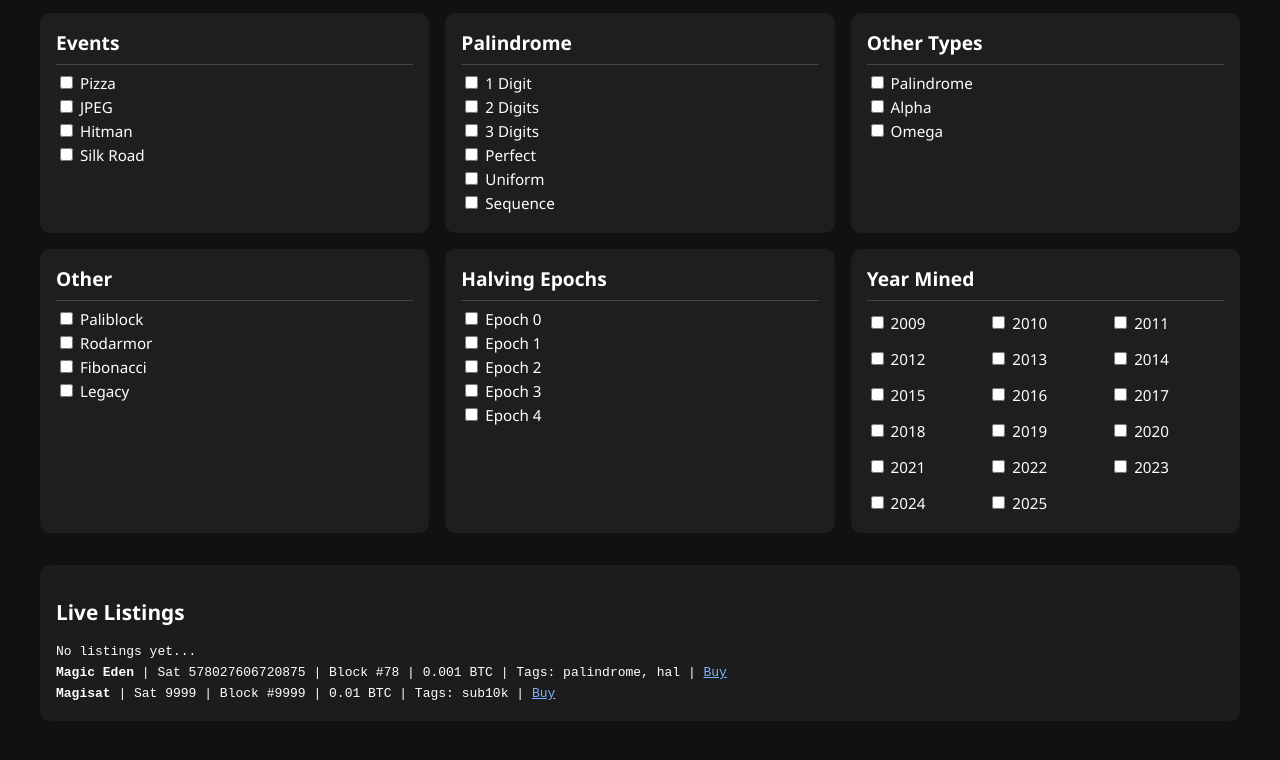
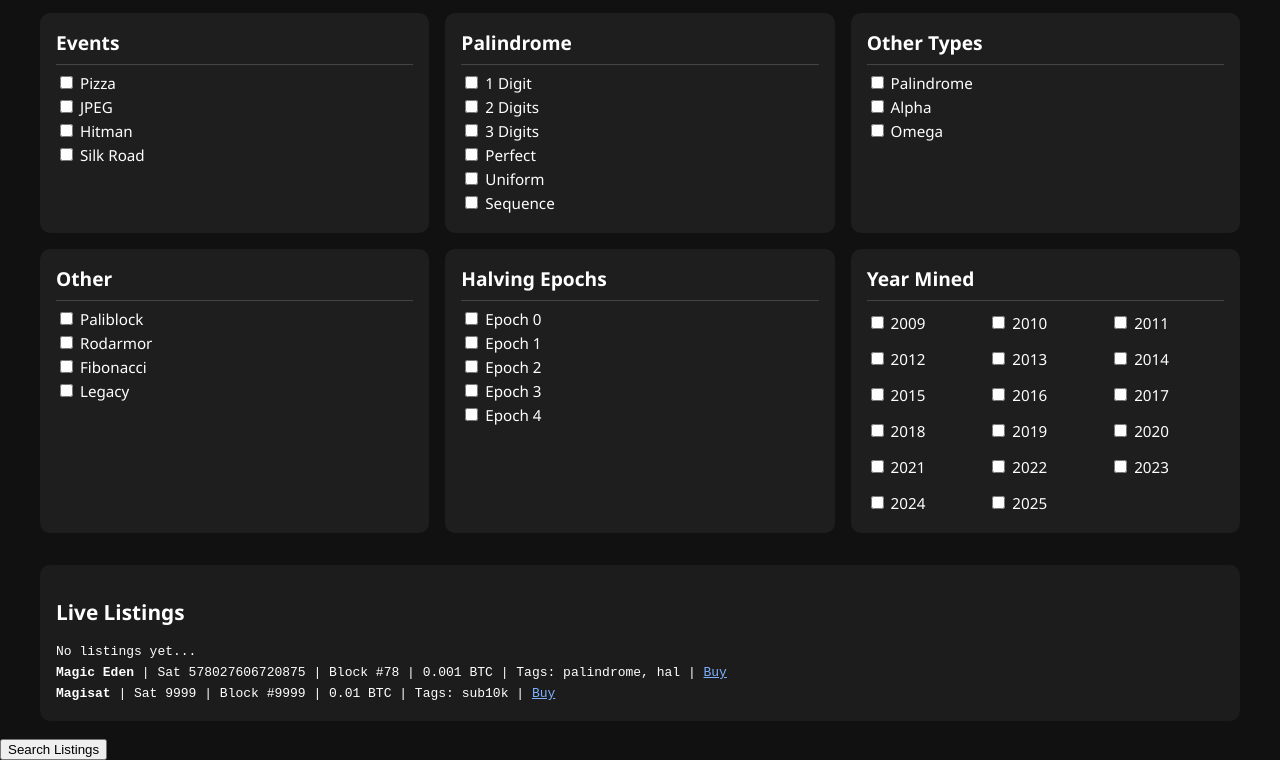
Before and after one commit to tomo385/UI, a plain HTML site: page index.html in a window 1280 px wide. Shown: the part 409-1169 px from the top of the page. Before the commit the page ends 1146 px from the top, so only its background shows below. Drawn offline with Linux system fonts and the light colour scheme.

Commit message:
Update index.html

```diff
--- a/index.html
+++ b/index.html
@@ -113,6 +113,10 @@
     </section>
   </main>
 
+  <div class="search-controls">
+  <button id="searchBtn">Search Listings</button>
+  </div>
+
   <script src="script.js"></script>
 </body>
 </html>
```
